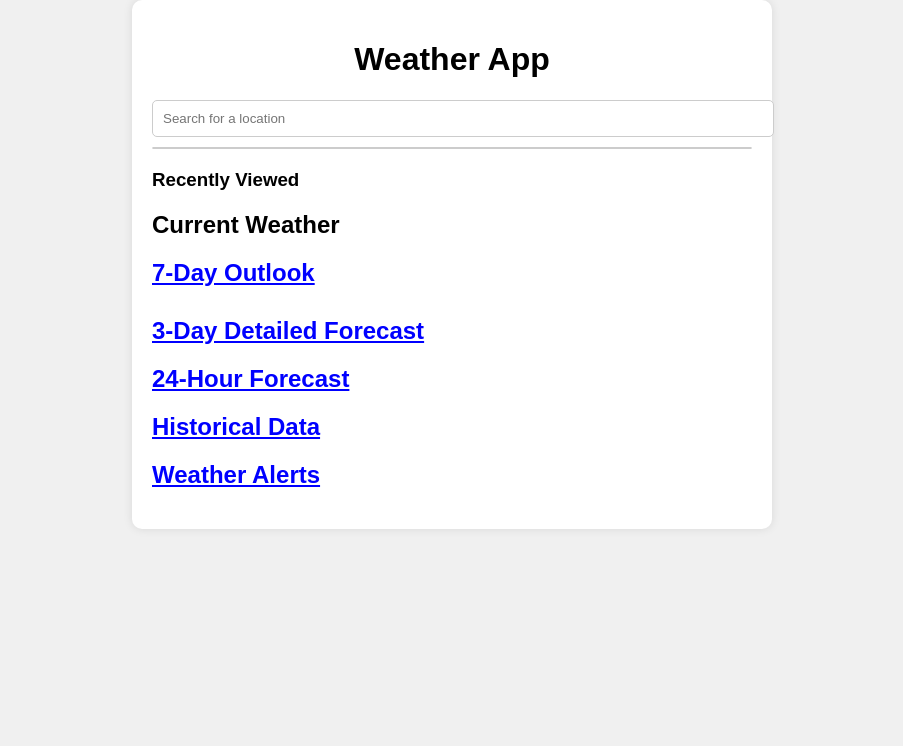
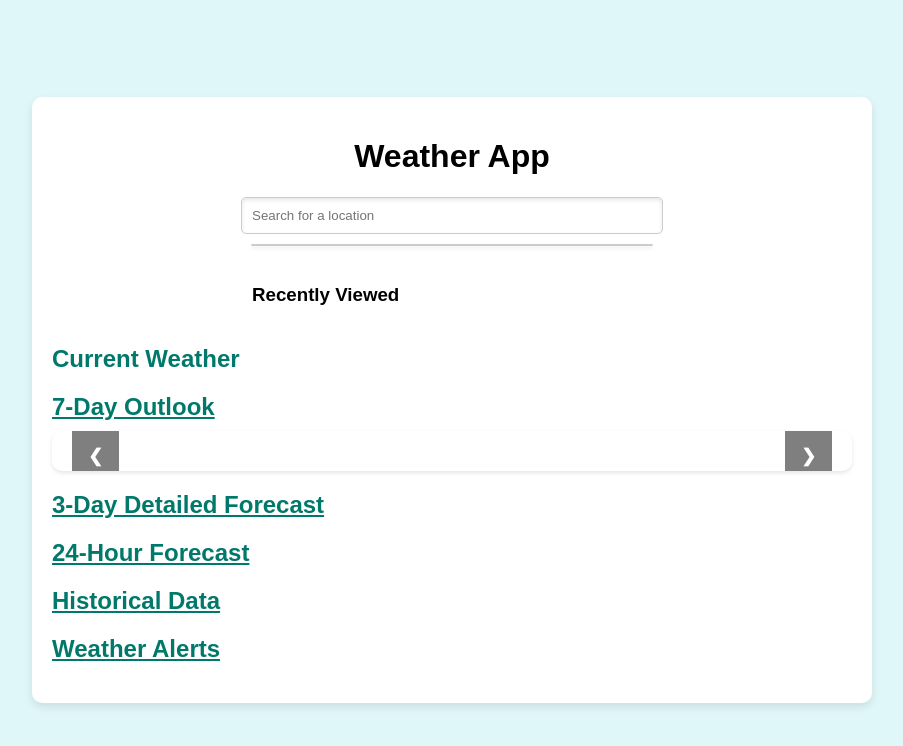
Before and after one commit to omarrod18/Term-Project, a plain HTML site: page index.html in a window 1280 px wide. Both pictures are taken after a click on the element "7-Day Outlook". Shown: the whole page, without its empty margins (188-1091 px from the left). Drawn offline with Linux system fonts and the light colour scheme.

Commit message:
css upgrade

```diff
--- a/scripts.js
+++ b/scripts.js
@@ -4,11 +4,14 @@ document.addEventListener('DOMContentLoaded', () => {
     const searchInput = document.getElementById('search-input');
     const suggestions = document.getElementById('suggestions');
     const recentLocations = document.getElementById('recent-locations');
+
     let recentlyViewed = [];
+
     const getWeatherData = async (lat, lon) => {
         const response = await fetch(`${BASE_URL}?lat=${lat}&lon=${lon}&units=imperial&appid=${API_KEY}`);
         return response.json();
     };
+
     const displayCurrentWeather = (data) => {
         const current = document.getElementById('current');
         current.innerHTML = `
@@ -16,6 +19,7 @@ document.addEventListener('DOMContentLoaded', () => {
             <p>Condition: ${data.current.weather[0].description}</p>
         `;
     };
+
     const createSlides = (data, containerId, type) => {
         const container = document.getElementById(containerId);
         container.innerHTML = data.map((day, index) => `
@@ -30,15 +34,19 @@ document.addEventListener('DOMContentLoaded', () => {
             </div>
         `).join('');
     };
+
     const display7DayOutlook = (data) => {
         createSlides(data.daily.slice(0, 7), 'outlook', 'outlook');
     };
+
     const display3DayDetailedForecast = (data) => {
         createSlides(data.daily.slice(0, 3), 'detailed', 'detailed');
     };
+
     const display24HourForecast = (data) => {
         createSlides(data.hourly.slice(0, 24), 'hourly', 'hourly');
     };
+
     const displayHistoricalData = async (lat, lon) => {
         const historical = document.getElementById('historical');
         let historyHTML = '';
@@ -56,6 +64,7 @@ document.addEventListener('DOMContentLoaded', () => {
         }
         historical.innerHTML = historyHTML;
     };
+
     const displayWeatherAlerts = (data) => {
         const alerts = document.getElementById('alerts');
         if (data.alerts && data.alerts.length > 0) {
@@ -71,6 +80,7 @@ document.addEventListener('DOMContentLoaded', () => {
             alerts.innerHTML = '<p>No weather alerts at this time.</p>';
         }
     };
+
     const displaySuggestions = (locations) => {
         suggestions.innerHTML = '';
         locations.forEach(location => {
@@ -85,6 +95,7 @@ document.addEventListener('DOMContentLoaded', () => {
             suggestions.appendChild(div);
         });
     };
+
     const addToRecentlyViewed = (location) => {
         const locationStr = `${location.name}, ${location.state ? location.state + ', ' : ''}${location.country}${location.zip ? ', ' + location.zip : ''}`;
         if (!recentlyViewed.includes(locationStr)) {
@@ -97,11 +108,13 @@ document.addEventListener('DOMContentLoaded', () => {
             recentLocations.appendChild(li);
         }
     };
+
     const fetchWeatherByLocation = async (location) => {
         const response = await fetch(`https://api.openweathermap.org/geo/1.0/direct?q=${location}&limit=1&appid=${API_KEY}`);
         const [locationData] = await response.json();
         fetchWeather(locationData.lat, locationData.lon);
     };
+
     const fetchWeather = async (lat, lon) => {
         try {
             const data = await getWeatherData(lat, lon);
@@ -115,10 +128,12 @@ document.addEventListener('DOMContentLoaded', () => {
             console.error('Error fetching weather data:', error);
         }
     };
+
     const toggleDropdown = (event) => {
         const content = event.target.nextElementSibling;
         content.style.display = content.style.display === 'block' ? 'none' : 'block';
     };
+
     const plusSlides = (n, type) => {
         const slides = document.getElementsByClassName(`mySlides ${type}`);
         let currentIndex = Array.from(slides).findIndex(slide => slide.style.display === 'block');
@@ -126,9 +141,11 @@ document.addEventListener('DOMContentLoaded', () => {
         currentIndex = (currentIndex + n + slides.length) % slides.length;
         slides[currentIndex].style.display = 'block';
     };
+
     document.querySelectorAll('.dropdown-toggle').forEach(toggle => {
         toggle.addEventListener('click', toggleDropdown);
     });
+
     searchInput.addEventListener('input', async (e) => {
         const query = e.target.value;
         if (query.length > 2) {
@@ -139,5 +156,6 @@ document.addEventListener('DOMContentLoaded', () => {
             suggestions.innerHTML = '';
         }
     });
-    window.plusSlides = plusSlides;
+
+    window.plusSlides = plusSlides; // Make plusSlides accessible in the global scope
 });
--- a/styles.css
+++ b/styles.css
@@ -2,81 +2,123 @@ body {
     font-family: Arial, sans-serif;
     margin: 0;
     padding: 0;
+    background-color: #e0f7fa;
     display: flex;
     justify-content: center;
     align-items: center;
     flex-direction: column;
-    background-color: #f0f0f0;
+    min-height: 100vh;
 }
+
 #weather-app {
     width: 100%;
-    max-width: 600px;
+    max-width: 800px;
     padding: 20px;
-    background: white;
+    background: #ffffff;
     border-radius: 10px;
-    box-shadow: 0 0 10px rgba(0, 0, 0, 0.1);
+    box-shadow: 0 4px 8px rgba(0, 0, 0, 0.1);
 }
+
 header {
     text-align: center;
 }
+
 #search-section {
     margin-bottom: 20px;
+    display: flex;
+    flex-direction: column;
+    align-items: center;
 }
+
 #search-input {
     width: 100%;
+    max-width: 400px;
     padding: 10px;
     margin-bottom: 10px;
     border: 1px solid #ccc;
     border-radius: 5px;
+    box-shadow: inset 0 2px 4px rgba(0, 0, 0, 0.1);
 }
+
 #suggestions {
+    width: 100%;
+    max-width: 400px;
     max-height: 150px;
     overflow-y: auto;
     border: 1px solid #ccc;
     border-radius: 5px;
+    background: #ffffff;
+    box-shadow: 0 2px 4px rgba(0, 0, 0, 0.1);
 }
+
 #suggestions div {
     padding: 10px;
     cursor: pointer;
 }
+
 #suggestions div:hover {
     background-color: #f0f0f0;
 }
+
 #recently-viewed {
     margin-top: 20px;
+    width: 100%;
+    max-width: 400px;
 }
+
 #recent-locations {
     list-style-type: none;
     padding: 0;
 }
+
 #recent-locations li {
     cursor: pointer;
     margin-bottom: 5px;
+    padding: 5px;
+    border-radius: 5px;
+    transition: background-color 0.3s;
 }
+
+#recent-locations li:hover {
+    background-color: #f0f0f0;
+}
+
 section {
     margin: 20px 0;
 }
+
 h2 {
     font-size: 1.5em;
     margin-bottom: 10px;
+    color: #00796b;
 }
+
 .dropdown-content {
     display: none;
     overflow: hidden;
+    border-radius: 10px;
+    background: #ffffff;
+    box-shadow: 0 2px 4px rgba(0, 0, 0, 0.1);
+    padding: 20px;
+    margin-top: 10px;
 }
+
 .dropdown-toggle {
     cursor: pointer;
-    color: blue;
+    color: #00796b;
     text-decoration: underline;
 }
+
 .slideshow-container {
     position: relative;
     max-width: 100%;
     margin: auto;
 }
+
 .centered-content {
     text-align: center;
 }
+
 .prev, .next {
     cursor: pointer;
     position: absolute;
@@ -90,14 +132,18 @@ h2 {
     transition: 0.6s ease;
     border-radius: 0 3px 3px 0;
     user-select: none;
+    background-color: rgba(0,0,0,0.5);
 }
+
 .next {
     right: 0;
     border-radius: 3px 0 0 3px;
 }
+
 .prev:hover, .next:hover {
     background-color: rgba(0,0,0,0.8);
 }
+
 @media (max-width: 600px) {
     body {
         padding: 10px;
```
Also changed, not shown: index.html (+1 -0 lines).
